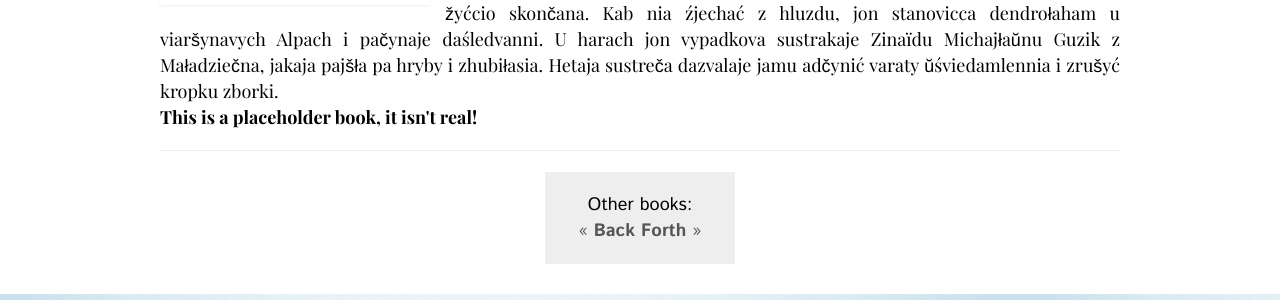
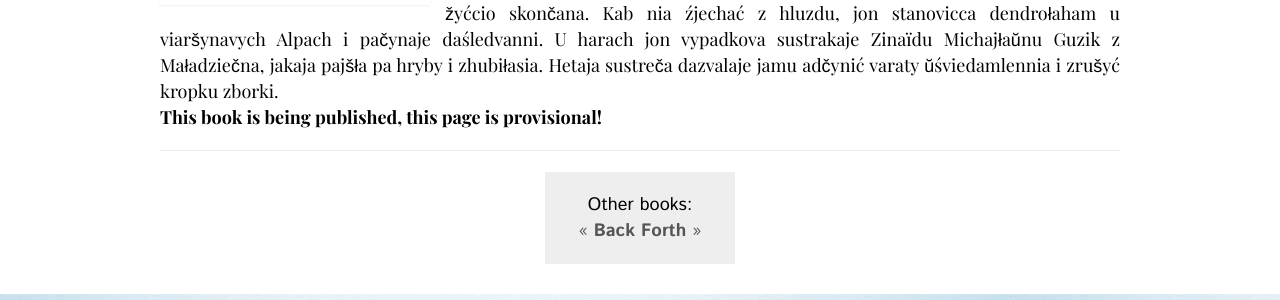
Before and after one commit to mlare/vodary, a Jekyll site: the page built from _posts/2017-11-11-apostal.markdown, in a window 1280 px wide. Shown: the part 716-1016 px from the top of the page. Built offline with Jekyll 4.4.1, drawn with Linux system fonts in a browser that asks for light colours; some web fonts are replaced; Markdown is read by kramdown in place of the engine named in the settings.

Commit message:
Update 2017-11-11-apostal.markdown

```diff
--- a/_posts/2017-11-11-apostal.markdown
+++ b/_posts/2017-11-11-apostal.markdown
@@ -3,7 +3,7 @@ layout: post
 title: The blunted apostle
 ortitle: Zaciukany apostal
 resume: There were white out conditions in the town; subsequently, the roads were impassable.
-orresume: Kali da Vasila Taruki pryjškło kachańnie, jamu ŭžo było tryccać hadoŭ — žyćcio skončana. Kab nia źjechać z hluzdu, jon stanovicca dendrołaham u viaršynavych Alpach i pačynaje daśledvanni. U harach jon vypadkova sustrakaje Zinaïdu Michajłaŭnu Guzik z Maładziečna, jakaja pajšła pa hryby i zhubiłasia. Hetaja sustreča dazvalaje jamu adčynić varaty ŭśviedamlennia i zrušyć kropku zborki.<br><strong>This is a placeholder book, it isn't real!</strong>
+orresume: Kali da Vasila Taruki pryjškło kachańnie, jamu ŭžo było tryccać hadoŭ — žyćcio skončana. Kab nia źjechać z hluzdu, jon stanovicca dendrołaham u viaršynavych Alpach i pačynaje daśledvanni. U harach jon vypadkova sustrakaje Zinaïdu Michajłaŭnu Guzik z Maładziečna, jakaja pajšła pa hryby i zhubiłasia. Hetaja sustreča dazvalaje jamu adčynić varaty ŭśviedamlennia i zrušyć kropku zborki.<br><strong>This book is being published, this page is provisional!</strong>
 date: 2017-11-11 07:00:00
 homepage:
 download:
```
